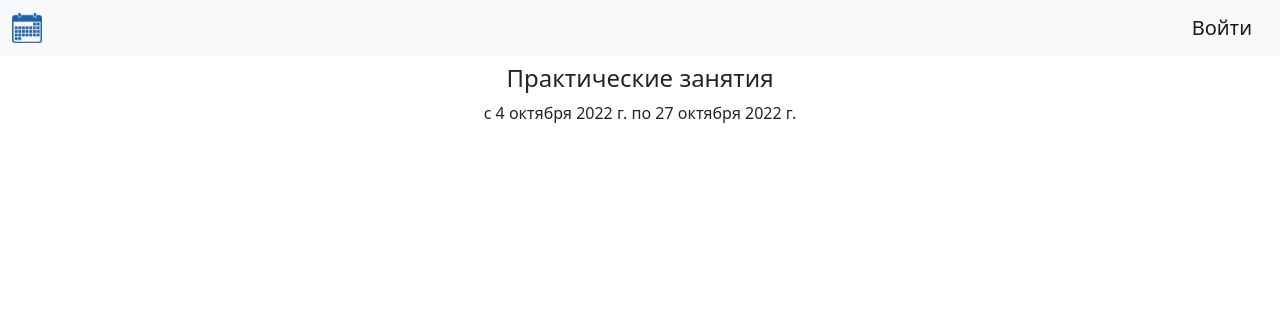
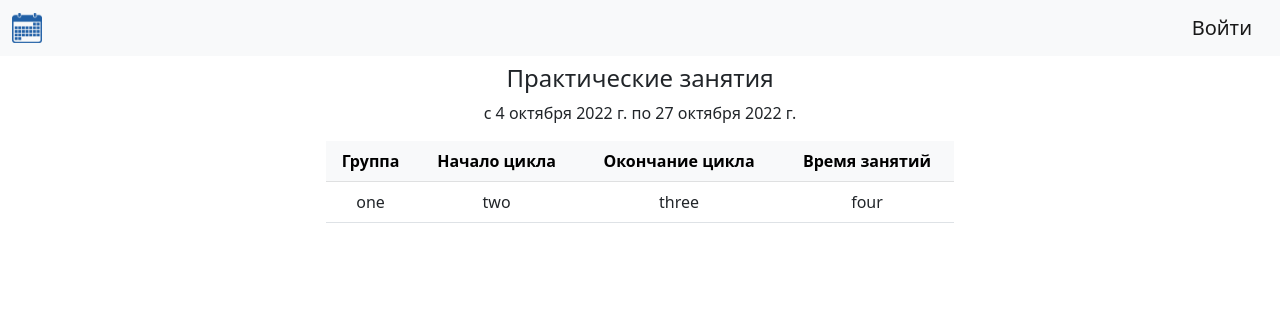
Before and after one commit to BalshowAndrew/Timetable_02_2022, a Django app: page /person/query/result/ in a window 1280 px wide. Shown: the top 316 px of the page. Run offline with Django 4.2, Linux system fonts and the light colour scheme; data comes from the database, SQL or seed files in the repository; both versions use the stored data as it was after the commit.

Commit message:
create table in result.thml

```diff
--- a/classes/templates/classes/result.html
+++ b/classes/templates/classes/result.html
@@ -10,6 +10,32 @@
 {% endif %}
 <p>с {{ query.first_day }} по {{ query.last_day }}</p>
 
+<table class="table table striped">
+    <thead>
+        <tr class="table-light">
+        {% if query.category == 'P' %}
+            <th scope="col">Группа</th>
+            <th scope="col">Начало цикла</th>
+            <th scope="col">Окончание цикла</th>
+            <th scope="col">Время занятий</th>
+        {% elif query.category == 'L' %}
+            <th>Факультет</th>
+            <th>Курс</th>
+            <th>Дата проведения</th>
+            <th>Время проведения</th>
+        {% endif %}
+        </tr>
+    </thead>
+    <tbody>
+        <tr>
+            <td>one</td>
+            <td>two</td>
+            <td>three</td>
+            <td>four</td>
+        </tr>
+    </tbody>
+</table>
+
 
 <!--<a class="btn btn-primary" href="{% url 'query' %}" role="button">Перейти к форме запроса</a>-->
 
```
Also changed, not shown: db.sqlite3.
